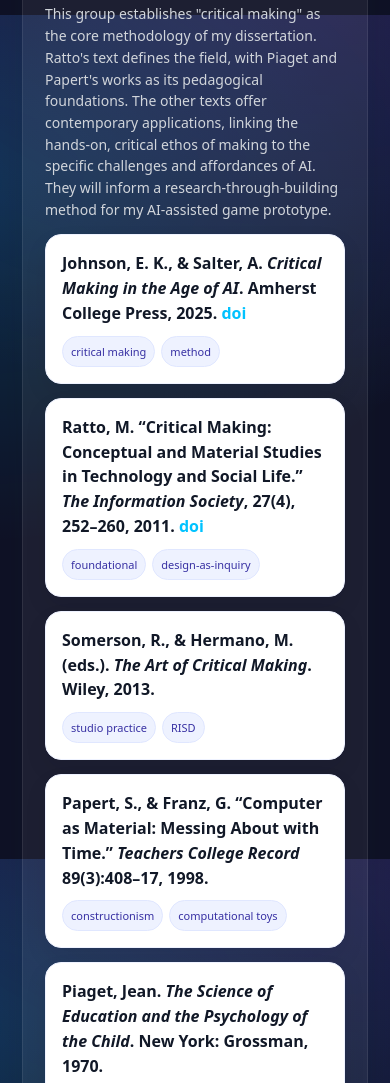
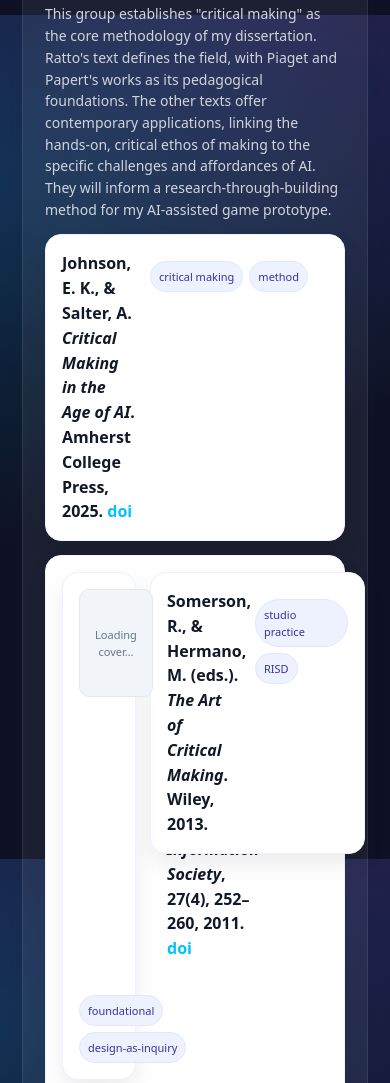
Before and after one commit to PriscilaSSR/dissertation, a plain HTML site: page examlist/index.html in a window 390 px wide. Shown: the part 2517-3600 px from the top of the page. Drawn offline with Linux system fonts and the light colour scheme.

Commit message:
Update index.html

```diff
--- a/examlist/index.html
+++ b/examlist/index.html
@@ -4,40 +4,28 @@
   <meta charset="utf-8" />
   <meta name="viewport" content="width=device-width, initial-scale=1" />
   <title>T&amp;T Candidacy — Primary Reading List</title>
-  <style>
+    <style>
     :root{
-      --bg:#0f1226;          /* deep indigo */
-      --bg-soft:#171a36;
-      --card:#ffffff;
-      --ink:#111827;         /* slate-900 */
-      --ink-soft:#374151;    /* slate-700 */
-      --ink-muted:#6b7280;   /* slate-500 */
-      --accent:#7c5cff;      /* iris */
-      --accent-2:#00c2ff;    /* sky */
-      --ring: rgba(124,92,255,.3);
-      --shadow: 0 10px 30px rgba(16, 24, 40, .12);
-      --radius: 16px;
-      --radius-sm: 12px;
-      --radius-lg: 24px;
-      --maxw: 1200px;
+      --bg:#0f1226; --bg-soft:#171a36; --card:#ffffff; --ink:#111827;
+      --ink-soft:#374151; --ink-muted:#6b7280; --accent:#7c5cff; --accent-2:#00c2ff;
+      --ring: rgba(124,92,255,.3); --shadow: 0 10px 30px rgba(16,24,40,.12);
+      --radius:16px; --radius-sm:12px; --radius-lg:24px; --maxw:1200px;
     }
 
-    /* Base */
     *{box-sizing:border-box}
     html,body{height:100%}
     body{
-      margin:0; font: 16px/1.55 system-ui, -apple-system, Segoe UI, Roboto, Inter, "Helvetica Neue", Arial, Ubuntu, "Apple Color Emoji","Segoe UI Emoji";
-      color: var(--card);
-      background: radial-gradient(1200px 800px at 80% -10%, rgba(124,92,255,.2), transparent 60%),
-                  radial-gradient(900px 600px at -10% 20%, rgba(0,194,255,.18), transparent 60%),
-                  var(--bg);
-      -webkit-font-smoothing: antialiased; text-rendering: optimizeLegibility;
+      margin:0; font:16px/1.55 system-ui,-apple-system,Segoe UI,Roboto,Inter,"Helvetica Neue",Arial,Ubuntu,"Apple Color Emoji","Segoe UI Emoji";
+      color:var(--card);
+      background:
+        radial-gradient(1200px 800px at 80% -10%, rgba(124,92,255,.2), transparent 60%),
+        radial-gradient(900px 600px at -10% 20%, rgba(0,194,255,.18), transparent 60%),
+        var(--bg);
+      -webkit-font-smoothing:antialiased; text-rendering:optimizeLegibility;
     }
-
     a{ color: var(--accent-2); text-decoration: none; }
     a:hover{ text-decoration: underline; }
 
-    /* Layout */
     header{
       position: sticky; top: 0; z-index: 10;
       backdrop-filter: saturate(140%) blur(8px);
@@ -45,22 +33,14 @@
       border-bottom: 1px solid rgba(255,255,255,.08);
     }
     .wrap{ max-width: var(--maxw); margin: 0 auto; padding: 18px 22px; }
+    .title{ display:flex; align-items:center; gap:16px; flex-wrap:wrap; }
+    .logo{ width:42px; height:42px; border-radius:12px; background: conic-gradient(from 220deg at 50% 50%, var(--accent), var(--accent-2)); box-shadow: 0 6px 18px rgba(124,92,255,.35), inset 0 0 20px rgba(255,255,255,.15); }
+    h1{margin:0; font-size: clamp(22px, 2.4vw, 30px);}
+    .subtitle{ margin:2px 0 0; color:#c7d2fe; font-size:14px }
 
-    .title{
-      display:flex; align-items:center; gap:16px; flex-wrap:wrap;
-    }
-    .logo{
-      width:42px; height:42px; border-radius:12px;
-      background: conic-gradient(from 220deg at 50% 50%, var(--accent), var(--accent-2));
-      box-shadow: 0 6px 18px rgba(124,92,255,.35), inset 0 0 20px rgba(255,255,255,.15);
-    }
-    h1{margin:0; font-size: clamp(22px, 2.4vw, 30px);}
-    .subtitle{ margin: 2px 0 0; color: #c7d2fe; font-size: 14px }
-
-    .container{ max-width: var(--maxw); margin: 26px auto; padding: 0 22px 70px; display:grid; grid-template-columns: 270px 1fr; gap: 20px; }
+    .container{ max-width: var(--maxw); margin:26px auto; padding:0 22px 70px; display:grid; grid-template-columns:270px 1fr; gap:20px; }
     @media (max-width: 980px){ .container{ grid-template-columns: 1fr; } }
 
-    /* Sidebar */
     nav{
       position: sticky; top: 72px; align-self: start;
       background: linear-gradient(180deg, rgba(255,255,255,.06), rgba(255,255,255,.02));
@@ -69,11 +49,10 @@
     }
     nav h3{ margin: 4px 0 10px; font-size: 14px; color:#c7d2fe; letter-spacing:.4px; text-transform:uppercase; }
     .toc{ list-style:none; margin:0; padding:0; display:grid; gap:6px; }
-    .toc a{ display:block; padding:10px 12px; border-radius: 10px; color:#e5e7eb; border: 1px solid transparent; }
+    .toc a{ display:block; padding:10px 12px; border-radius:10px; color:#e5e7eb; border:1px solid transparent; }
     .toc a:hover{ background: rgba(124,92,255,.12); border-color: rgba(124,92,255,.35); }
     .toc .sub{ padding-left:10px; margin-top:4px; }
 
-    /* Main */
     .section{
       background: rgba(255,255,255,.06);
       border: 1px solid rgba(255,255,255,.08);
@@ -83,27 +62,42 @@
     }
     .section header{ position: initial; background: none; border: 0; padding: 0; }
     .section h2{ margin: 6px 0 6px; font-size: clamp(20px, 2.2vw, 28px); }
-    .badge{ display:inline-flex; align-items:center; gap:8px; padding:8px 12px; border-radius: 999px; font-size: 12px; color:#e0e7ff; background: rgba(124,92,255,.16); border:1px solid rgba(124,92,255,.36) }
-    .meta{ display:flex; gap:10px; flex-wrap: wrap; margin: 8px 0 4px; }
+    .badge{ display:inline-flex; align-items:center; gap:8px; padding:8px 12px; border-radius:999px; font-size:12px; color:#e0e7ff; background: rgba(124,92,255,.16); border:1px solid rgba(124,92,255,.36) }
+    .meta{ display:flex; gap:10px; flex-wrap:wrap; margin:8px 0 4px; }
 
-    /* Group cards */
     .group{ margin-top: 16px; border-top: 1px dashed rgba(255,255,255,.16); padding-top: 14px; }
-    .group h3{ margin: 0 0 6px; font-size: clamp(16px, 1.6vw, 20px); color: #c7d2fe; }
-    .rationale{ color:#d1d5db; font-size: 14px; margin: 6px 0 14px; }
+    .group h3{ margin:0 0 6px; font-size: clamp(16px, 1.6vw, 20px); color:#c7d2fe; }
+    .rationale{ color:#d1d5db; font-size:14px; margin:6px 0 14px; }
 
-    .refs{ display:grid; grid-template-columns: repeat(auto-fill, minmax(280px,1fr)); gap: 14px; }
-    .card{ background: var(--card); color: var(--ink); border-radius: var(--radius); padding: 16px; border: 1px solid #eef2ff; box-shadow: 0 10px 22px rgba(2,6,23,.08); }
-    .card:hover{ box-shadow: 0 16px 32px rgba(2,6,23,.14); transform: translateY(-1px); transition: .25s ease; }
+    .refs{ display:grid; grid-template-columns: repeat(auto-fill, minmax(280px,1fr)); gap:14px; }
+    .card{ background: var(--card); color: var(--ink); border-radius: var(--radius); padding: 16px; border: 1px solid #eef2ff; box-shadow: 0 10px 22px rgba(2,6,23,.08); display:grid; grid-template-columns: 92px 1fr; gap:14px; align-items:start; }
+    .card:hover{ box-shadow: 0 16px 32px rgba(2,6,23,.14); transform: translateY(-1px); transition:.25s ease; }
+    .cover{
+      width: 92px; height: 132px; border-radius: 10px; overflow: hidden; background:#f1f5f9; border:1px solid #e5e7eb; position:relative;
+      display:flex; align-items:center; justify-content:center; font-size:11px; color:#64748b; text-align:center; padding:6px;
+    }
+    .cover img{ width:100%; height:100%; object-fit:cover; display:block; }
     .cite{ font-weight:600; }
-    .cite small{ display:block; font-weight:500; color: var(--ink-muted); margin-top: 2px; }
+    .cite small{ display:block; font-weight:500; color: var(--ink-muted); margin-top:2px; }
     .tags{ margin-top: 10px; display:flex; flex-wrap:wrap; gap:6px; }
     .tag{ font-size:11px; padding:6px 8px; border-radius:999px; background:#eef2ff; color:#3730a3; border:1px solid #e0e7ff; }
+    .actions{ margin-top:10px; display:flex; flex-wrap:wrap; gap:8px; }
+    .btn{
+      display:inline-flex; align-items:center; gap:8px; padding:7px 10px; border-radius:10px; font-size:12px;
+      background:#f8fafc; color:#0f172a; border:1px solid #e2e8f0; text-decoration:none;
+    }
+    .btn:hover{ background:#ffffff; border-color:#cbd5e1; text-decoration:none; }
+    .btn svg{ width:14px; height:14px }
 
-    details{ margin-top: 8px; }
+    details{ grid-column: 1 / -1; margin-top: 8px; }
     summary{ cursor:pointer; color: var(--ink-soft); font-weight:600; }
 
-    /* Footer */
-    footer{ color:#cbd5e1; text-align:center; margin: 46px 0 18px; font-size: 13px; }
+    footer{ color:#cbd5e1; text-align:center; margin:46px 0 18px; font-size:13px; }
+
+    @media (max-width:520px){
+      .card{ grid-template-columns: 74px 1fr; }
+      .cover{ width:74px; height:108px; }
+    }
 
     /* Print-friendly */
     @media print{
@@ -196,7 +190,7 @@
               <div class="tags"><span class="tag">critical making</span><span class="tag">method</span></div>
             </article>
             <article class="card">
-              <div class="cite">Ratto, M. “Critical Making: Conceptual and Material Studies in Technology and Social Life.” <em>The Information Society</em>, 27(4), 252–260, 2011. <a href="https://doi.org/10.1080/01972243.2011.583819" target="_blank" rel="noopener">doi</a></div>
+               <article class="card"><div class="cover" aria-hidden="true">Loading cover…</div><div class="cite">Ratto, M. “Critical Making: Conceptual and Material Studies in Technology and Social Life.” <em>The Information Society</em>, 27(4), 252–260, 2011. <a href="https://doi.org/10.1080/01972243.2011.583819" target="_blank" rel="noopener">doi</a><div class="actions"></div></div>
               <div class="tags"><span class="tag">foundational</span><span class="tag">design‑as‑inquiry</span></div>
             </article>
             <article class="card">
```
